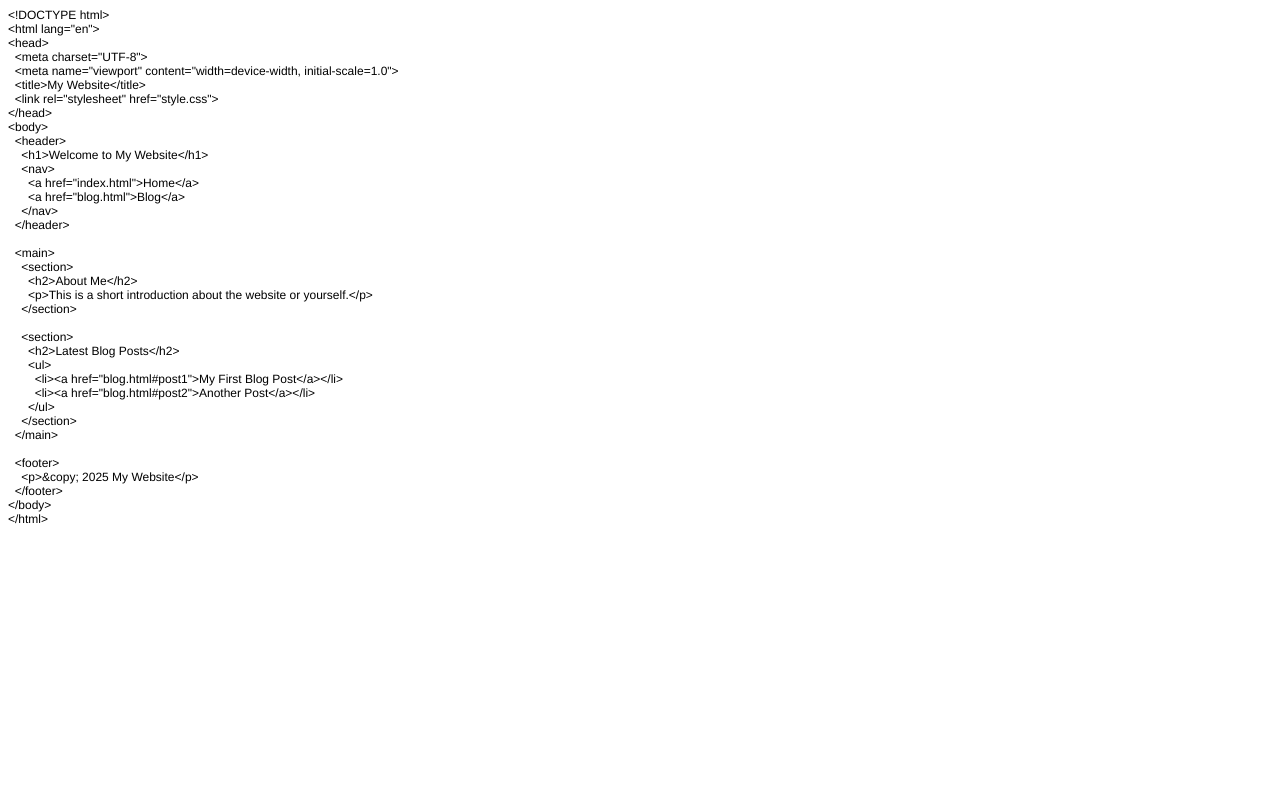
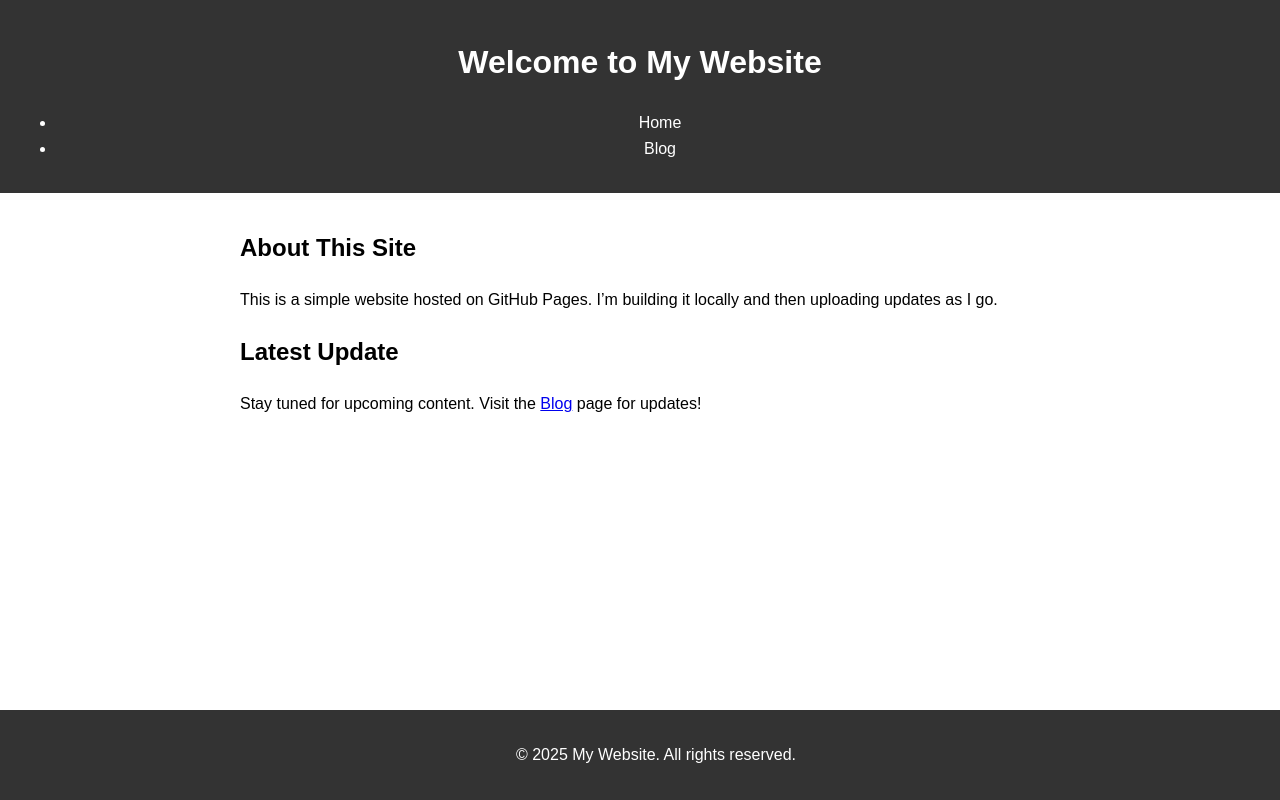
Before and after one commit to greatgoal/website, a plain HTML site: page Web/index.html in a window 1280 px wide. Drawn offline with Linux system fonts and the light colour scheme.

Commit message:
Update index.html

```diff
--- a/Web/index.html
+++ b/Web/index.html
@@ -1,53 +1,36 @@
-<!DOCTYPE html PUBLIC "-//W3C//DTD HTML 4.01//EN" "http://www.w3.org/TR/html4/strict.dtd">
-<html>
+<!DOCTYPE html>
+<html lang="en">
 <head>
-  <meta http-equiv="Content-Type" content="text/html; charset=utf-8">
-  <meta http-equiv="Content-Style-Type" content="text/css">
-  <title></title>
-  <meta name="Generator" content="Cocoa HTML Writer">
-  <meta name="CocoaVersion" content="2575.7">
-  <style type="text/css">
-    p.p1 {margin: 0.0px 0.0px 0.0px 0.0px; font: 12.0px Helvetica}
-    p.p2 {margin: 0.0px 0.0px 0.0px 0.0px; font: 12.0px Helvetica; min-height: 14.0px}
-  </style>
+    <meta charset="UTF-8">
+    <meta name="viewport" content="width=device-width, initial-scale=1.0">
+    <title>My Website</title>
+    <link rel="stylesheet" href="style.css">
 </head>
 <body>
-<p class="p1">&lt;!DOCTYPE html&gt;</p>
-<p class="p1">&lt;html lang="en"&gt;</p>
-<p class="p1">&lt;head&gt;</p>
-<p class="p1"><span class="Apple-converted-space">  </span>&lt;meta charset="UTF-8"&gt;</p>
-<p class="p1"><span class="Apple-converted-space">  </span>&lt;meta name="viewport" content="width=device-width, initial-scale=1.0"&gt;</p>
-<p class="p1"><span class="Apple-converted-space">  </span>&lt;title&gt;My Website&lt;/title&gt;</p>
-<p class="p1"><span class="Apple-converted-space">  </span>&lt;link rel="stylesheet" href="style.css"&gt;</p>
-<p class="p1">&lt;/head&gt;</p>
-<p class="p1">&lt;body&gt;</p>
-<p class="p1"><span class="Apple-converted-space">  </span>&lt;header&gt;</p>
-<p class="p1"><span class="Apple-converted-space">    </span>&lt;h1&gt;Welcome to My Website&lt;/h1&gt;</p>
-<p class="p1"><span class="Apple-converted-space">    </span>&lt;nav&gt;</p>
-<p class="p1"><span class="Apple-converted-space">      </span>&lt;a href="index.html"&gt;Home&lt;/a&gt;</p>
-<p class="p1"><span class="Apple-converted-space">      </span>&lt;a href="blog.html"&gt;Blog&lt;/a&gt;</p>
-<p class="p1"><span class="Apple-converted-space">    </span>&lt;/nav&gt;</p>
-<p class="p1"><span class="Apple-converted-space">  </span>&lt;/header&gt;</p>
-<p class="p2"><br></p>
-<p class="p1"><span class="Apple-converted-space">  </span>&lt;main&gt;</p>
-<p class="p1"><span class="Apple-converted-space">    </span>&lt;section&gt;</p>
-<p class="p1"><span class="Apple-converted-space">      </span>&lt;h2&gt;About Me&lt;/h2&gt;</p>
-<p class="p1"><span class="Apple-converted-space">      </span>&lt;p&gt;This is a short introduction about the website or yourself.&lt;/p&gt;</p>
-<p class="p1"><span class="Apple-converted-space">    </span>&lt;/section&gt;</p>
-<p class="p2"><br></p>
-<p class="p1"><span class="Apple-converted-space">    </span>&lt;section&gt;</p>
-<p class="p1"><span class="Apple-converted-space">      </span>&lt;h2&gt;Latest Blog Posts&lt;/h2&gt;</p>
-<p class="p1"><span class="Apple-converted-space">      </span>&lt;ul&gt;</p>
-<p class="p1"><span class="Apple-converted-space">        </span>&lt;li&gt;&lt;a href="blog.html#post1"&gt;My First Blog Post&lt;/a&gt;&lt;/li&gt;</p>
-<p class="p1"><span class="Apple-converted-space">        </span>&lt;li&gt;&lt;a href="blog.html#post2"&gt;Another Post&lt;/a&gt;&lt;/li&gt;</p>
-<p class="p1"><span class="Apple-converted-space">      </span>&lt;/ul&gt;</p>
-<p class="p1"><span class="Apple-converted-space">    </span>&lt;/section&gt;</p>
-<p class="p1"><span class="Apple-converted-space">  </span>&lt;/main&gt;</p>
-<p class="p2"><br></p>
-<p class="p1"><span class="Apple-converted-space">  </span>&lt;footer&gt;</p>
-<p class="p1"><span class="Apple-converted-space">    </span>&lt;p&gt;&amp;copy; 2025 My Website&lt;/p&gt;</p>
-<p class="p1"><span class="Apple-converted-space">  </span>&lt;/footer&gt;</p>
-<p class="p1">&lt;/body&gt;</p>
-<p class="p1">&lt;/html&gt;</p>
+    <header>
+        <h1>Welcome to My Website</h1>
+        <nav>
+            <ul>
+                <li><a href="index.html" class="active">Home</a></li>
+                <li><a href="blog.html">Blog</a></li>
+            </ul>
+        </nav>
+    </header>
+
+    <main>
+        <section>
+            <h2>About This Site</h2>
+            <p>This is a simple website hosted on GitHub Pages. I’m building it locally and then uploading updates as I go.</p>
+        </section>
+
+        <section>
+            <h2>Latest Update</h2>
+            <p>Stay tuned for upcoming content. Visit the <a href="blog.html">Blog</a> page for updates!</p>
+        </section>
+    </main>
+
+    <footer>
+        <p>&copy; 2025 My Website. All rights reserved.</p>
+    </footer>
 </body>
 </html>
```
